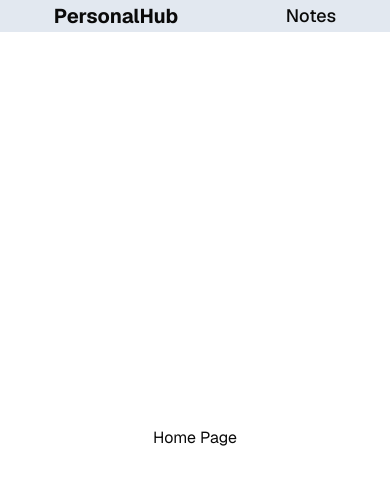
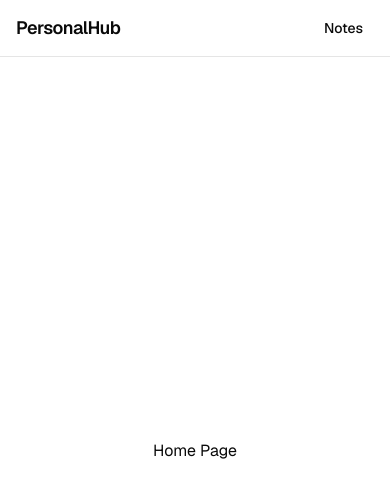
Before and after one commit to Nazarii-Lesniak/personal-hub, a Next.js app: page / in a window 390 px wide. Shown: the top 498 px of the page. Built offline with nearby package versions, Linux system fonts and the light colour scheme.

Commit message:
feat(layout): add responsive container and sticky header

```diff
--- a/src/app/layout.tsx
+++ b/src/app/layout.tsx
@@ -20,7 +20,9 @@ export default function RootLayout({ children }: LayoutProps<"/">) {
     <html lang="en" className={cn("font-sans", geist.variable)}>
       <body className="flex min-h-dvh flex-col">
         <Header />
-        {children}
+        <main className="mx-auto flex w-full max-w-6xl flex-1 flex-col px-4 py-6 sm:px-6 md:py-8 lg:px-8 xl:py-10">
+          {children}
+        </main>
       </body>
     </html>
   );
--- a/src/widgets/header/ui/Header.tsx
+++ b/src/widgets/header/ui/Header.tsx
@@ -1,20 +1,28 @@
 import Link from "next/link";
+
+import { Button } from "@/shared/ui/button";
 
 export function Header() {
   return (
-    <header className="w-full h-8 md:h-10 lg:h-12 xl:h-15 content-center bg-slate-200">
-      <div className="flex justify-around">
-        <Link href="/" className="text-xl font-bold">
+    <header
+      style={{ viewTransitionName: "site-header" }}
+      className="sticky top-0 z-40 border-b bg-background/80 backdrop-blur"
+    >
+      <div className="mx-auto flex h-14 w-full max-w-6xl items-center justify-between px-4 sm:px-6 md:h-16 lg:px-8">
+        <Link
+          href="/"
+          className="text-lg font-semibold tracking-tight transition-opacity hover:opacity-70 md:text-xl"
+        >
           PersonalHub
         </Link>
-        <nav>
-          <ul>
-            <li>
-              <Link href="/notes" className="text-lg font-medium">
-                Notes
-              </Link>
-            </li>
-          </ul>
+        <nav aria-label="Main">
+          <Button
+            variant="ghost"
+            nativeButton={false}
+            render={<Link href="/notes" />}
+          >
+            Notes
+          </Button>
         </nav>
       </div>
     </header>
```
